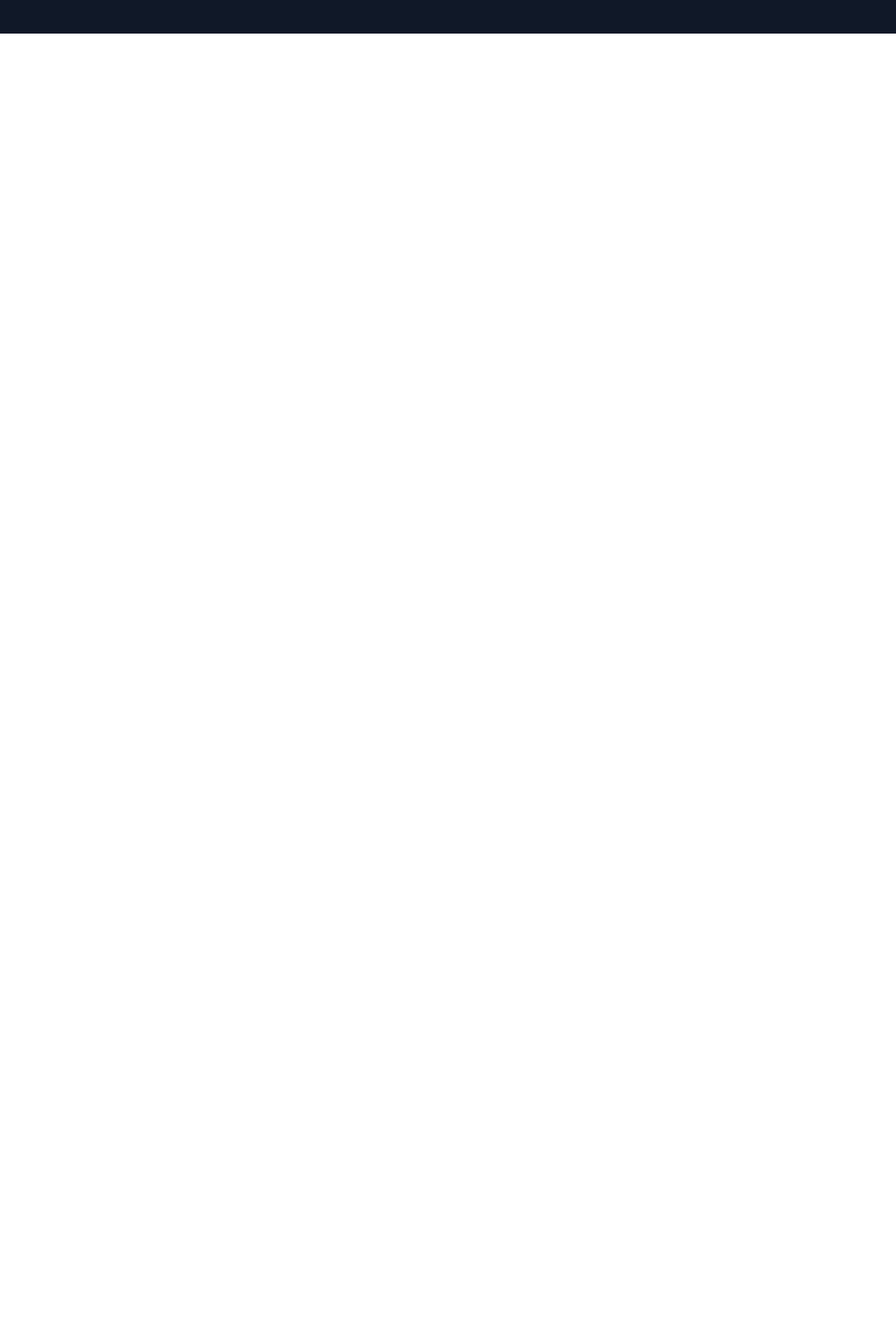
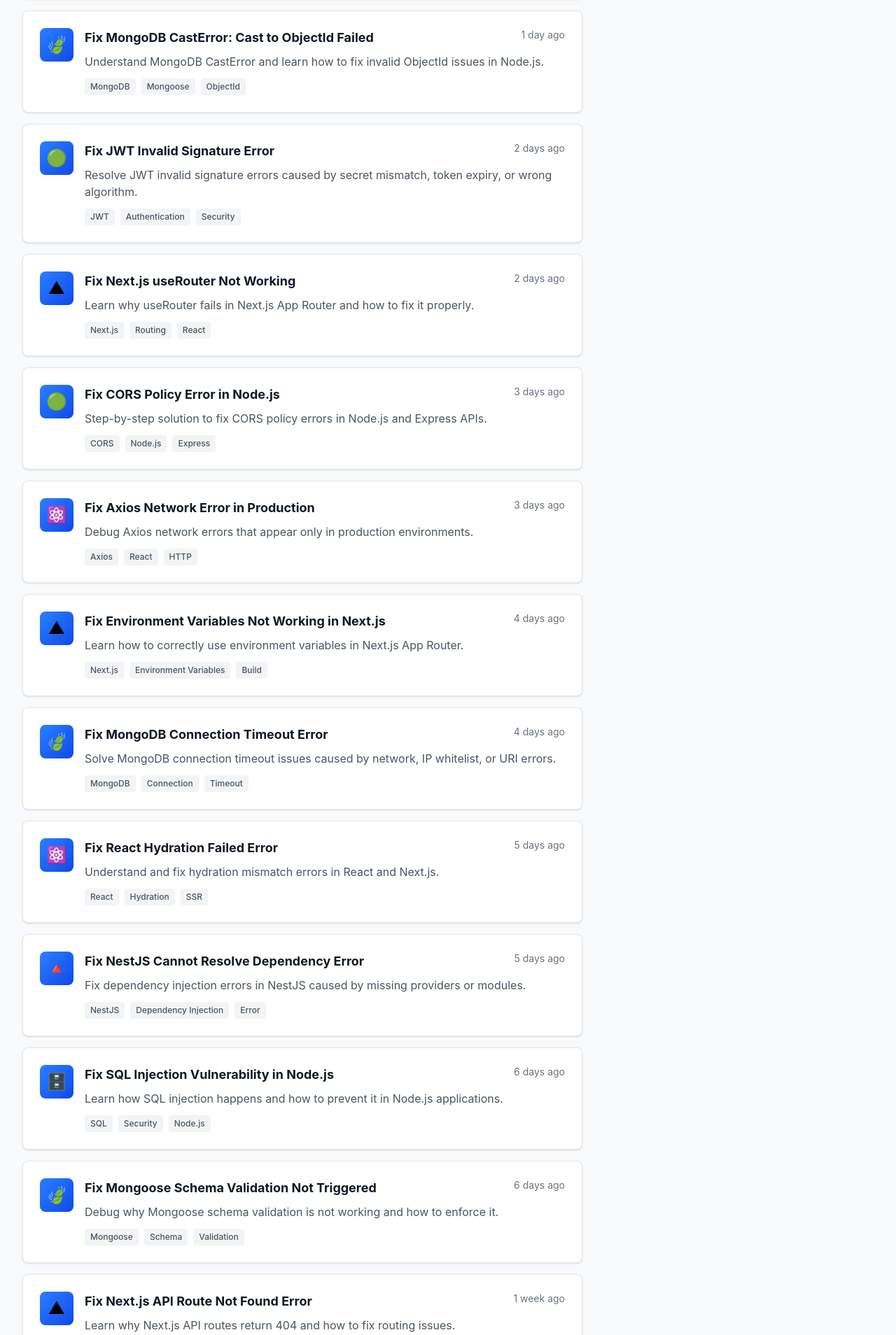
Before and after one commit to chandankumar811/dev-fix-blog, a Next.js app: page /problems in a window 1280 px wide. Shown: the part 2192-4100 px from the top of the page at 70% size. Before the commit the page ends 2240 px from the top, so only its background shows below. Built offline with nearby package versions, Linux system fonts and the light colour scheme.

Commit message:
Fix sitemap and add topics for the blogs

```diff
--- a/app/layout.tsx
+++ b/app/layout.tsx
@@ -4,7 +4,7 @@
 import Footer from "@/components/layout/Footer";
 
 export const metadata: Metadata = {
-  metadataBase: new URL("http://localhost:3000"),
+  metadataBase: new URL("https://dev-fix-pro.vercel.app/"),
   title: {
     default: "DevFixPro – Fix Real Backend & Frontend Errors",
     template: "%s | DevFixPro",
--- a/data/all-problems.ts
+++ b/data/all-problems.ts
@@ -1,83 +1,306 @@
-
 export const errorFixes = [
   {
-      id: '1',
-      title: 'Fix Cannot Read Property of Undefined in NestJS',
-      slug: 'fix-cannot-read-property-of-undefined-in-nestjs',
+    id: "1",
+    title: "Fix Cannot Read Property of Undefined in NestJS",
+    slug: "fix-cannot-read-property-of-undefined-in-nestjs",
     description: 'Troubleshoot the "undefined" error in NestJS with examples.',
-      category: 'nestjs',
-      tags: ['NestJS', 'TypeScript', 'Error Handling'],
-      timeAgo: '12 hours ago',
-      icon: '🔺'
+    category: "nestjs",
+    tags: ["NestJS", "TypeScript", "Error Handling"],
+    timeAgo: "12 hours ago",
+    icon: "🔺",
   },
   {
-      id: '2',
-      title: 'Fix 401 Unauthorized Error in Axios',
-      slug: 'fix-401-unauthorized-error-in-axios',
-      description: 'How to resolve 401 unauthorized error in Axios and Node.js APIs.',
-      category: 'nodejs',
-      tags: ['Axios', 'React', 'Node.js', 'Authentication'],
-      timeAgo: '1 day ago',
-      icon: '⚛️'
+    id: "2",
+    title: "Fix 401 Unauthorized Error in Axios",
+    slug: "fix-401-unauthorized-error-in-axios",
+    description:
+      "How to resolve 401 unauthorized error in Axios and Node.js APIs.",
+    category: "nodejs",
+    tags: ["Axios", "React", "Node.js", "Authentication"],
+    timeAgo: "1 day ago",
+    icon: "⚛️",
   },
   {
-      id: '3',
-      title: 'MongoDB Connection Timeout Error in Node.js',
-      slug: 'mongodb-connection-timeout',
-      description: 'Common causes and solutions to fix MongoDB connection timeout in Node.js.',
-      category: 'mongodb',
-      tags: ['MongoDB', 'Node.js', 'Connection'],
-      timeAgo: '2 days ago',
-      icon: '🍃'
+    id: "3",
+    title: "MongoDB Connection Timeout Error in Node.js",
+    slug: "mongodb-connection-timeout",
+    description:
+      "Common causes and solutions to fix MongoDB connection timeout in Node.js.",
+    category: "mongodb",
+    tags: ["MongoDB", "Node.js", "Connection"],
+    timeAgo: "2 days ago",
+    icon: "🍃",
   },
   {
-      id: '4',
-      title: 'Fix CORS Error in React with Node.js Backend',
-      slug: 'cors-error-react',
-      description: 'Solve CORS policy issues between your React frontend and Node.js backend.',
-      category: 'react',
-      tags: ['React', 'Node.js', 'CORS', 'Security'],
-      timeAgo: '3 days ago',
-      icon: '⚛️'
+    id: "4",
+    title: "Fix CORS Error in React with Node.js Backend",
+    slug: "cors-error-react",
+    description:
+      "Solve CORS policy issues between your React frontend and Node.js backend.",
+    category: "react",
+    tags: ["React", "Node.js", "CORS", "Security"],
+    timeAgo: "3 days ago",
+    icon: "⚛️",
   },
   {
-      id: '5',
-      title: 'Mongoose Schema Validation Not Working in NestJS',
-      slug: 'mongoose-schema-validation-not-working-in-nestjs',
-      description: 'Debugging and fixing common schema validation issues in NestJS and Mongoose.',
-      category: 'nestjs',
-      tags: ['NestJS', 'Mongoose', 'Validation'],
-      timeAgo: '4 days ago',
-      icon: '🔺'
+    id: "5",
+    title: "Mongoose Schema Validation Not Working in NestJS",
+    slug: "mongoose-schema-validation-not-working-in-nestjs",
+    description:
+      "Debugging and fixing common schema validation issues in NestJS and Mongoose.",
+    category: "nestjs",
+    tags: ["NestJS", "Mongoose", "Validation"],
+    timeAgo: "4 days ago",
+    icon: "🔺",
   },
   {
-      id: '6',
-      title: 'Fix JWT Token Expiration Issues',
-      slug: 'fix-jwt-token-expiration-issues',
-      description: 'Handle JWT token expiration and refresh token implementation.',
-      category: 'nodejs',
-      tags: ['JWT', 'Authentication', 'Security'],
-      timeAgo: '5 days ago',
-      icon: '🟢'
+    id: "6",
+    title: "Fix JWT Token Expiration Issues",
+    slug: "fix-jwt-token-expiration-issues",
+    description:
+      "Handle JWT token expiration and refresh token implementation.",
+    category: "nodejs",
+    tags: ["JWT", "Authentication", "Security"],
+    timeAgo: "5 days ago",
+    icon: "🟢",
   },
   {
-      id: '7',
-      title: 'Next.js API Routes Not Working',
-      slug: 'next-js-api-routes-not-working',
-      description: 'Common issues with Next.js API routes and how to fix them.',
-      category: 'nextjs',
-      tags: ['Next.js', 'API', 'Server'],
-      timeAgo: '6 days ago',
-      icon: '▲'
+    id: "7",
+    title: "Next.js API Routes Not Working",
+    slug: "next-js-api-routes-not-working",
+    description: "Common issues with Next.js API routes and how to fix them.",
+    category: "nextjs",
+    tags: ["Next.js", "API", "Server"],
+    timeAgo: "6 days ago",
+    icon: "▲",
   },
   {
-      id: '8',
-      title: 'SQL Injection Prevention in Node.js',
-      slug: 'sql-injection-prevention-in-node-js',
-      description: 'Best practices to prevent SQL injection attacks in your Node.js application.',
-      category: 'sql',
-      tags: ['SQL', 'Security', 'Node.js'],
-      timeAgo: '1 week ago',
-      icon: '🗄️'
+    id: "8",
+    title: "SQL Injection Prevention in Node.js",
+    slug: "sql-injection-prevention-in-node-js",
+    description:
+      "Best practices to prevent SQL injection attacks in your Node.js application.",
+    category: "sql",
+    tags: ["SQL", "Security", "Node.js"],
+    timeAgo: "1 week ago",
+    icon: "🗄️",
   },
-  ]
+  {
+    id: "9",
+    title: "Fix Cannot Read Property of Undefined in JavaScript",
+    slug: "cannot-read-property-of-undefined-javascript",
+    description:
+      'Learn why the "Cannot read property of undefined" error occurs in JavaScript and how to fix it step by step.',
+    category: "javascript",
+    tags: ["JavaScript", "Runtime Error", "Debugging"],
+    timeAgo: "12 hours ago",
+    icon: "🟨",
+  },
+  {
+    id: "10",
+    title: "Fix NestJS ValidationPipe Not Working",
+    slug: "nestjs-validation-pipe-not-working",
+    description:
+      "Troubleshoot why ValidationPipe is not validating DTOs in NestJS and how to fix it correctly.",
+    category: "nestjs",
+    tags: ["NestJS", "Validation", "DTO"],
+    timeAgo: "1 day ago",
+    icon: "🔺",
+  },
+  {
+    id: "11",
+    title: "Fix MongoDB CastError: Cast to ObjectId Failed",
+    slug: "mongodb-cast-to-objectid-failed",
+    description:
+      "Understand MongoDB CastError and learn how to fix invalid ObjectId issues in Node.js.",
+    category: "mongodb",
+    tags: ["MongoDB", "Mongoose", "ObjectId"],
+    timeAgo: "1 day ago",
+    icon: "🍃",
+  },
+  {
+    id: "12",
+    title: "Fix JWT Invalid Signature Error",
+    slug: "jwt-invalid-signature-error",
+    description:
+      "Resolve JWT invalid signature errors caused by secret mismatch, token expiry, or wrong algorithm.",
+    category: "nodejs",
+    tags: ["JWT", "Authentication", "Security"],
+    timeAgo: "2 days ago",
+    icon: "🟢",
+  },
+  {
+    id: "13",
+    title: "Fix Next.js useRouter Not Working",
+    slug: "nextjs-userouter-not-working",
+    description:
+      "Learn why useRouter fails in Next.js App Router and how to fix it properly.",
+    category: "nextjs",
+    tags: ["Next.js", "Routing", "React"],
+    timeAgo: "2 days ago",
+    icon: "▲",
+  },
+  {
+    id: "14",
+    title: "Fix CORS Policy Error in Node.js",
+    slug: "cors-policy-error-nodejs",
+    description:
+      "Step-by-step solution to fix CORS policy errors in Node.js and Express APIs.",
+    category: "nodejs",
+    tags: ["CORS", "Node.js", "Express"],
+    timeAgo: "3 days ago",
+    icon: "🟢",
+  },
+  {
+    id: "15",
+    title: "Fix Axios Network Error in Production",
+    slug: "axios-network-error-production",
+    description:
+      "Debug Axios network errors that appear only in production environments.",
+    category: "react",
+    tags: ["Axios", "React", "HTTP"],
+    timeAgo: "3 days ago",
+    icon: "⚛️",
+  },
+  {
+    id: "16",
+    title: "Fix Environment Variables Not Working in Next.js",
+    slug: "nextjs-env-variables-not-working",
+    description:
+      "Learn how to correctly use environment variables in Next.js App Router.",
+    category: "nextjs",
+    tags: ["Next.js", "Environment Variables", "Build"],
+    timeAgo: "4 days ago",
+    icon: "▲",
+  },
+  {
+    id: "17",
+    title: "Fix MongoDB Connection Timeout Error",
+    slug: "mongodb-connection-timeout-error",
+    description:
+      "Solve MongoDB connection timeout issues caused by network, IP whitelist, or URI errors.",
+    category: "mongodb",
+    tags: ["MongoDB", "Connection", "Timeout"],
+    timeAgo: "4 days ago",
+    icon: "🍃",
+  },
+  {
+    id: "18",
+    title: "Fix React Hydration Failed Error",
+    slug: "react-hydration-failed-error",
+    description:
+      "Understand and fix hydration mismatch errors in React and Next.js.",
+    category: "react",
+    tags: ["React", "Hydration", "SSR"],
+    timeAgo: "5 days ago",
+    icon: "⚛️",
+  },
+  {
+    id: "19",
+    title: "Fix NestJS Cannot Resolve Dependency Error",
+    slug: "nestjs-cannot-resolve-dependency",
+    description:
+      "Fix dependency injection errors in NestJS caused by missing providers or modules.",
+    category: "nestjs",
+    tags: ["NestJS", "Dependency Injection", "Error"],
+    timeAgo: "5 days ago",
+    icon: "🔺",
+  },
+  {
+    id: "20",
+    title: "Fix SQL Injection Vulnerability in Node.js",
+    slug: "sql-injection-vulnerability-nodejs",
+    description:
+      "Learn how SQL injection happens and how to prevent it in Node.js applications.",
+    category: "sql",
+    tags: ["SQL", "Security", "Node.js"],
+    timeAgo: "6 days ago",
+    icon: "🗄️",
+  },
+  {
+    id: "21",
+    title: "Fix Mongoose Schema Validation Not Triggered",
+    slug: "mongoose-schema-validation-not-triggered",
+    description:
+      "Debug why Mongoose schema validation is not working and how to enforce it.",
+    category: "mongodb",
+    tags: ["Mongoose", "Schema", "Validation"],
+    timeAgo: "6 days ago",
+    icon: "🍃",
+  },
+  {
+    id: "22",
+    title: "Fix Next.js API Route Not Found Error",
+    slug: "nextjs-api-route-not-found",
+    description:
+      "Learn why Next.js API routes return 404 and how to fix routing issues.",
+    category: "nextjs",
+    tags: ["Next.js", "API Routes", "Backend"],
+    timeAgo: "1 week ago",
+    icon: "▲",
+  },
+  {
+    id: "23",
+    title: "Fix Node.js Memory Leak Issue",
+    slug: "nodejs-memory-leak-issue",
+    description: "Identify and fix memory leaks in Node.js applications.",
+    category: "nodejs",
+    tags: ["Node.js", "Performance", "Memory"],
+    timeAgo: "1 week ago",
+    icon: "🟢",
+  },
+  {
+    id: "24",
+    title: "Fix React State Not Updating",
+    slug: "react-state-not-updating",
+    description:
+      "Understand why React state updates fail and how to fix common mistakes.",
+    category: "react",
+    tags: ["React", "State", "Hooks"],
+    timeAgo: "1 week ago",
+    icon: "⚛️",
+  },
+  {
+    id: "25",
+    title: "Fix NestJS JWT Token Expired Error",
+    slug: "nestjs-jwt-token-expired",
+    description:
+      "Handle JWT token expiration in NestJS using refresh tokens correctly.",
+    category: "nestjs",
+    tags: ["NestJS", "JWT", "Authentication"],
+    timeAgo: "1 week ago",
+    icon: "🔺",
+  },
+  {
+    id: "26",
+    title: "Fix Git Push Permission Denied Error",
+    slug: "git-push-permission-denied",
+    description:
+      "Solve Git push permission denied errors caused by SSH or authentication issues.",
+    category: "git",
+    tags: ["Git", "SSH", "GitHub"],
+    timeAgo: "1 week ago",
+    icon: "🐙",
+  },
+  {
+    id: "27",
+    title: "Fix Next.js Build Failed on Vercel",
+    slug: "nextjs-build-failed-vercel",
+    description: "Debug and fix Next.js build failures on Vercel deployment.",
+    category: "nextjs",
+    tags: ["Next.js", "Vercel", "Deployment"],
+    timeAgo: "1 week ago",
+    icon: "▲",
+  },
+  {
+    id: "28",
+    title: "Fix Express Cannot Set Headers After They Are Sent",
+    slug: "express-cannot-set-headers-after-sent",
+    description:
+      "Learn why Express throws headers already sent error and how to fix it.",
+    category: "nodejs",
+    tags: ["Express", "Node.js", "HTTP"],
+    timeAgo: "2 weeks ago",
+    icon: "🟢",
+  },
+];
```
Also changed, not shown: app/sitemap.ts (+40 -13 lines). Lines whose indentation alone changed are shown as unchanged.
